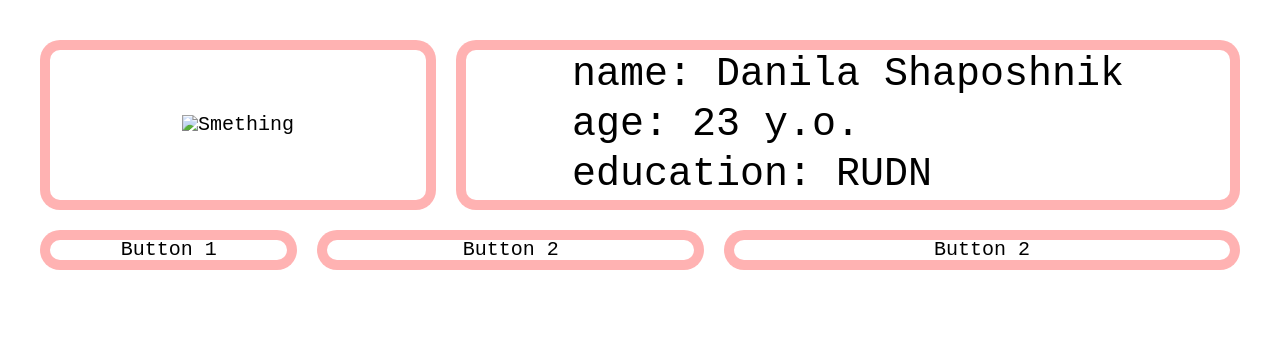
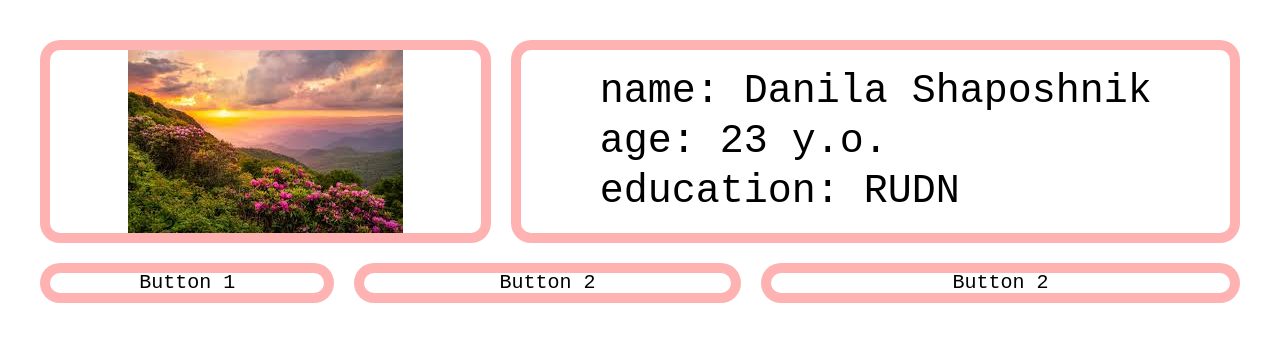
Before and after one commit to dashpd/WebpPageTest, a plain HTML site: page index.html in a window 1280 px wide. Drawn offline with Linux system fonts and the light colour scheme; the site is published under a folder, as on GitHub Pages, so addresses that start at the root find nothing.

Commit message:
index.html

```diff
--- a/index.html
+++ b/index.html
@@ -12,7 +12,7 @@
 
     <div class="container2">
         <div class="D">
-            <img src="/static/img/image.jpeg" alt="Smething">
+            <img src="static/img/image.jpeg" alt="Smething">
         </div>
         <div class="B1">
             Button 1
```
